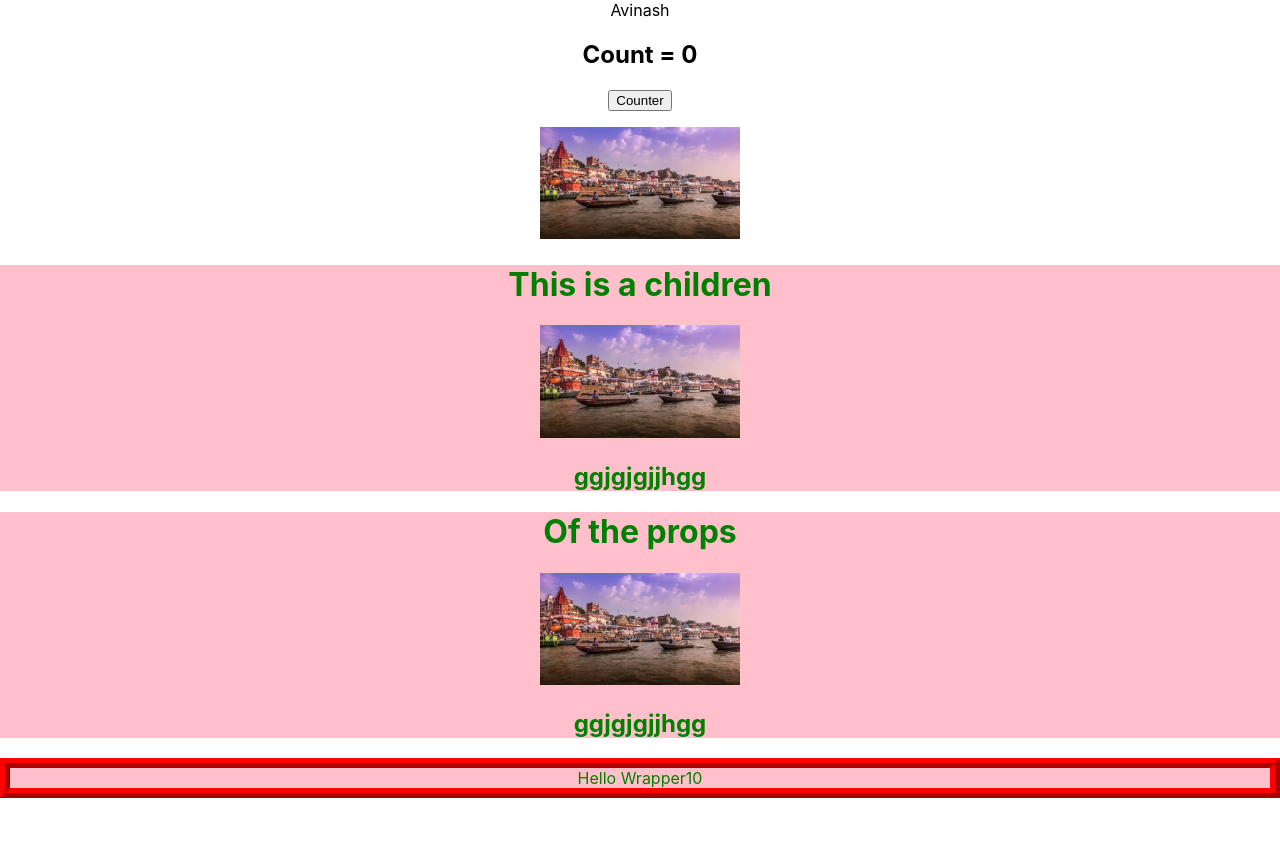
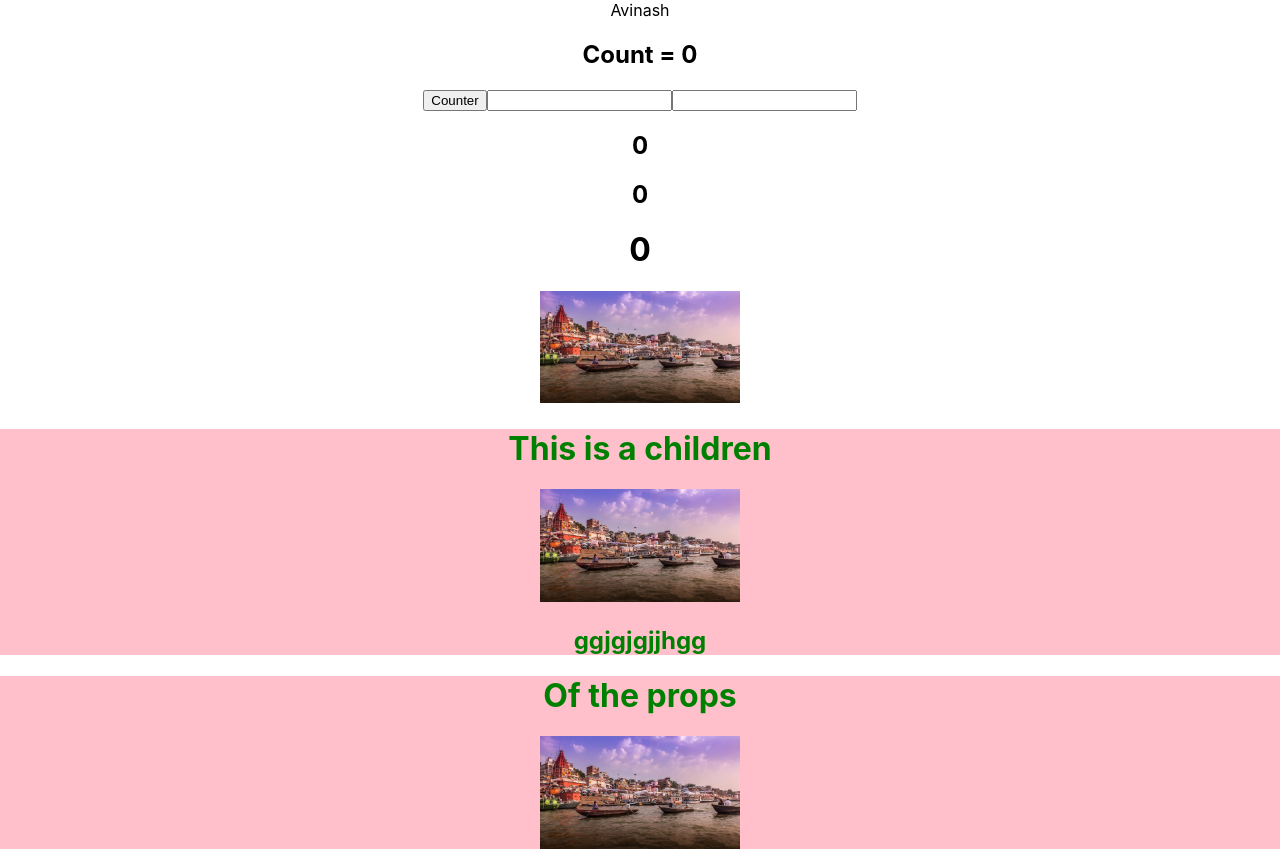
Before and after one commit to Avinashvns/learnallreact, a React (Create React App) app: page / in a window 1280 px wide. Shown: the top 849 px of the page. Before the commit the page ends 800 px from the top, so only its background shows below. Built offline with nearby package versions, Linux system fonts and the light colour scheme.

Commit message:
using Text field and event changed

```diff
--- a/src/VjsCounter.js
+++ b/src/VjsCounter.js
@@ -2,11 +2,21 @@ import { useState } from "react"
 
 const VsjCounter=(props)=>{
     const[count,setCount]=useState(0);
-    const [a,b,setAdd]=useState(0,0);
+    // const [a,b,setAdd]=useState(0,0);
+    const [num1,setAdd1]=useState(0);
+    const [num2,setAdd2]=useState(0);
+
 
     return <p>
         <h2>Count = {count}</h2>
         <button onClick={()=>setCount(count+1)}>Counter</button>
+
+        {/* Other button */}
+        <input type="Number" onChange={event=>setAdd1(event.target.value)}/>
+        <input type="Number" onChange={event=>setAdd2(event.target.value)}/>
+        <h2>{num1}</h2>
+        <h2>{num2}</h2>
+        <h1>{Number(num1)+Number(num2)}</h1>
     </p>
 }
 
```
